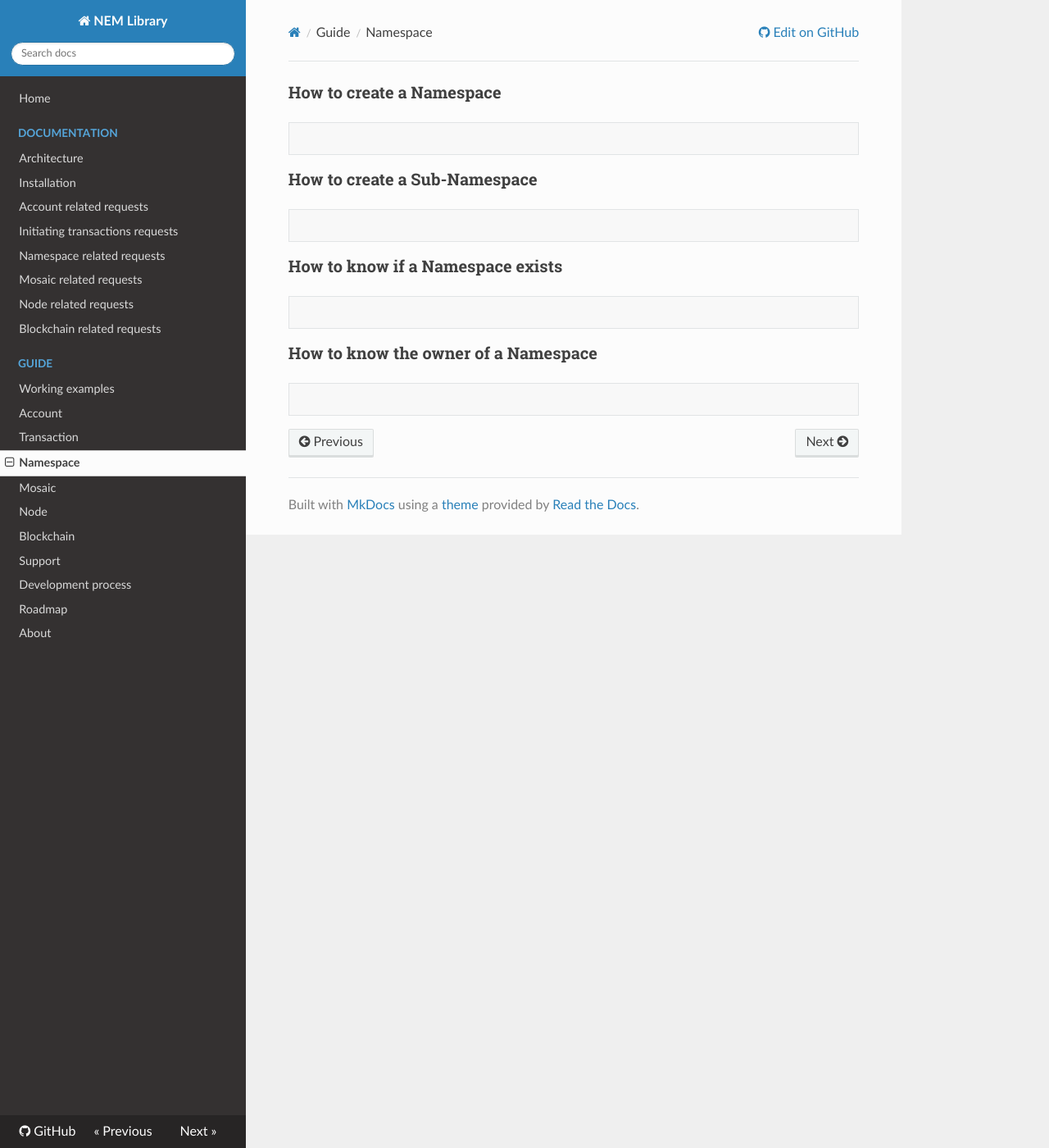
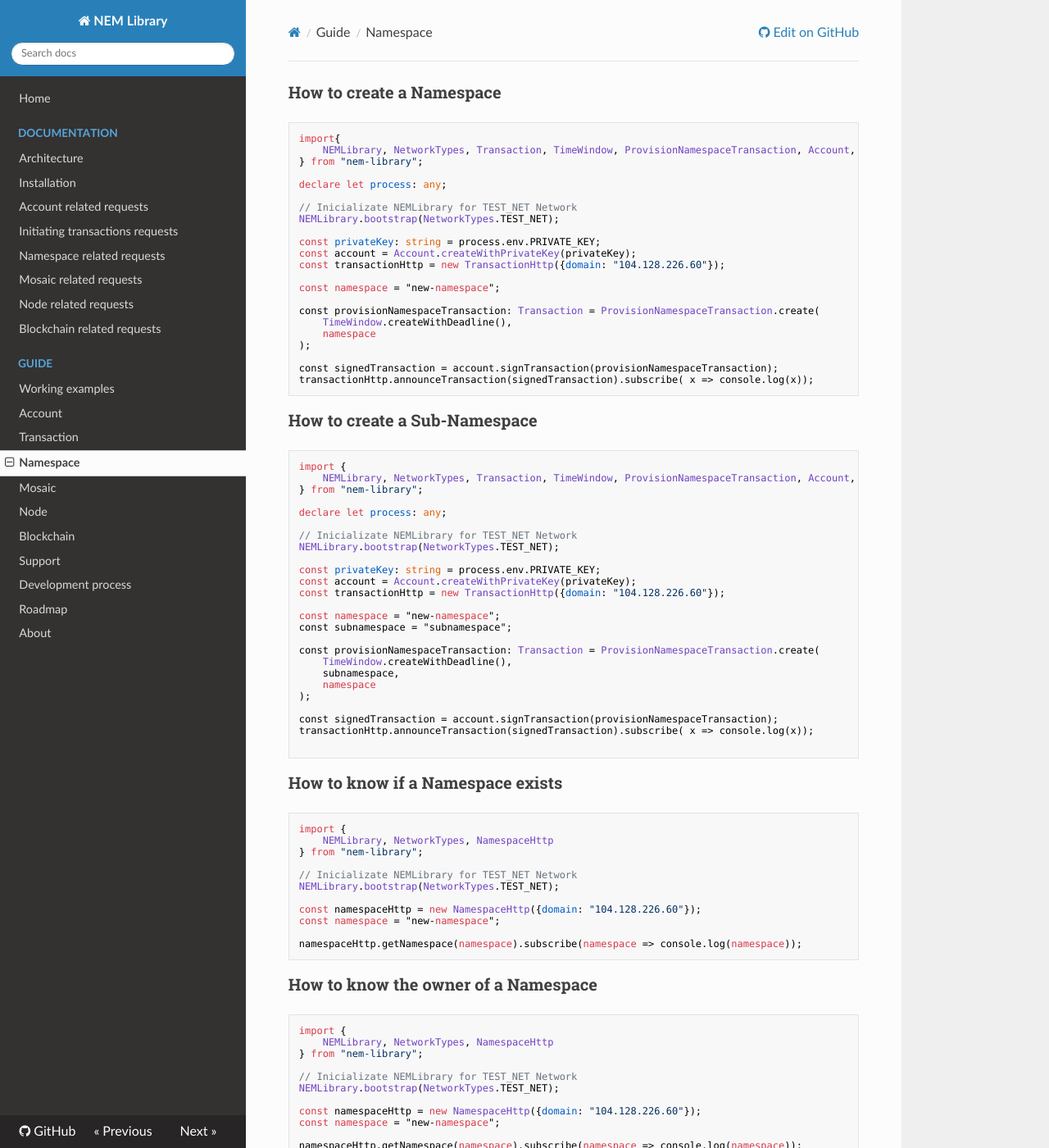
Before and after one commit to takahser/nem-library-docs, an MkDocs documentation site: the page built from docs/guide/namespace.md, in a window 1280 px wide and 1400 px high. Shown: the whole window at 82% size. Built offline with MkDocs 1.6.1, drawn with Linux system fonts in a browser that asks for light colours; nearby versions of some CDN libraries; old or Windows-style settings are respelled for this version of MkDocs.

Commit message:
ADDED namespace.md guide

````diff
--- a/docs/guide/namespace.md
+++ b/docs/guide/namespace.md
@@ -1,23 +1,89 @@
 ### How to create a Namespace
 
 ```typescript
+import{
+    NEMLibrary, NetworkTypes, Transaction, TimeWindow, ProvisionNamespaceTransaction, Account, TransactionHttp
+} from "nem-library";
 
+declare let process: any;
+
+// Inicializate NEMLibrary for TEST_NET Network
+NEMLibrary.bootstrap(NetworkTypes.TEST_NET);
+
+const privateKey: string = process.env.PRIVATE_KEY;
+const account = Account.createWithPrivateKey(privateKey);
+const transactionHttp = new TransactionHttp({domain: "104.128.226.60"});
+
+const namespace = "new-namespace";
+
+const provisionNamespaceTransaction: Transaction = ProvisionNamespaceTransaction.create(
+    TimeWindow.createWithDeadline(),
+    namespace
+);
+
+const signedTransaction = account.signTransaction(provisionNamespaceTransaction);
+transactionHttp.announceTransaction(signedTransaction).subscribe( x => console.log(x));
 ```
 
 ### How to create a Sub-Namespace
 
 ```typescript
+import {
+    NEMLibrary, NetworkTypes, Transaction, TimeWindow, ProvisionNamespaceTransaction, Account, TransactionHttp
+} from "nem-library";
+
+declare let process: any;
+
+// Inicializate NEMLibrary for TEST_NET Network
+NEMLibrary.bootstrap(NetworkTypes.TEST_NET);
+
+const privateKey: string = process.env.PRIVATE_KEY;
+const account = Account.createWithPrivateKey(privateKey);
+const transactionHttp = new TransactionHttp({domain: "104.128.226.60"});
+
+const namespace = "new-namespace";
+const subnamespace = "subnamespace";
+
+const provisionNamespaceTransaction: Transaction = ProvisionNamespaceTransaction.create(
+    TimeWindow.createWithDeadline(),
+    subnamespace,
+    namespace
+);
+
+const signedTransaction = account.signTransaction(provisionNamespaceTransaction);
+transactionHttp.announceTransaction(signedTransaction).subscribe( x => console.log(x));
 
 ```
 
 ### How to know if a Namespace exists
 
 ```typescript
+import {
+    NEMLibrary, NetworkTypes, NamespaceHttp
+} from "nem-library";
 
+// Inicializate NEMLibrary for TEST_NET Network
+NEMLibrary.bootstrap(NetworkTypes.TEST_NET);
+
+const namespaceHttp = new NamespaceHttp({domain: "104.128.226.60"});
+const namespace = "new-namespace";
+
+namespaceHttp.getNamespace(namespace).subscribe(namespace => console.log(namespace));
 ```
 
 ### How to know the owner of a Namespace
 
 ```typescript
+import {
+    NEMLibrary, NetworkTypes, NamespaceHttp
+} from "nem-library";
+
+// Inicializate NEMLibrary for TEST_NET Network
+NEMLibrary.bootstrap(NetworkTypes.TEST_NET);
+
+const namespaceHttp = new NamespaceHttp({domain: "104.128.226.60"});
+const namespace = "new-namespace";
+
+namespaceHttp.getNamespace(namespace).subscribe(namespace => console.log(namespace));
 
 ```
````
